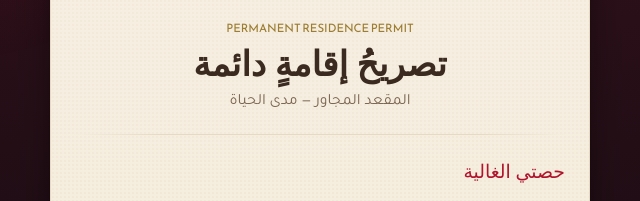
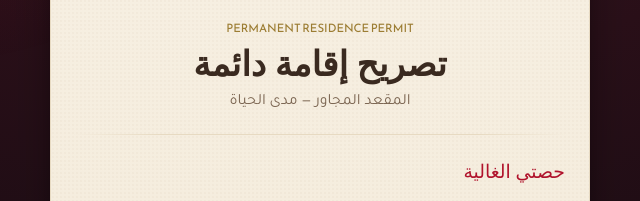
Before and after one commit to HessahAnas/Hessah-Anas, a plain HTML site: page index.html in a window 1280 px wide. Shown: the part 154-355 px from the top of the page, 320-960 px from the left. Drawn offline with Linux system fonts and the light colour scheme; a web font is replaced by a local one.

Commit message:
Add files via upload

```diff
--- a/index.html
+++ b/index.html
@@ -485,7 +485,7 @@ body::before{
     <!-- TITLE -->
     <div class="title-wrap">
       <p class="eyebrow">PERMANENT RESIDENCE PERMIT</p>
-      <h1 class="title">تصريحُ إقامةٍ دائمة</h1>
+      <h1 class="title">تصريح إقامة دائمة</h1>
       <p class="subtitle">المقعد المجاور — مدى الحياة</p>
     </div>
 
```
